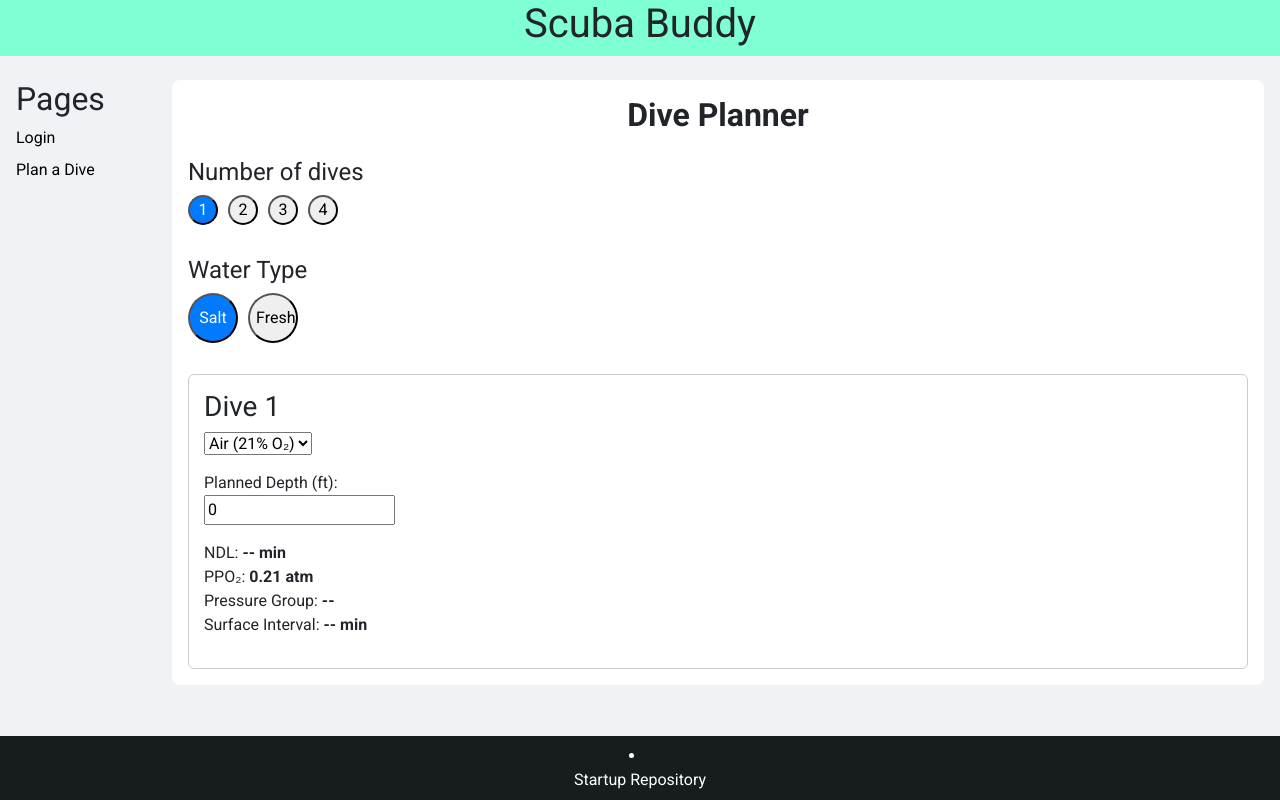
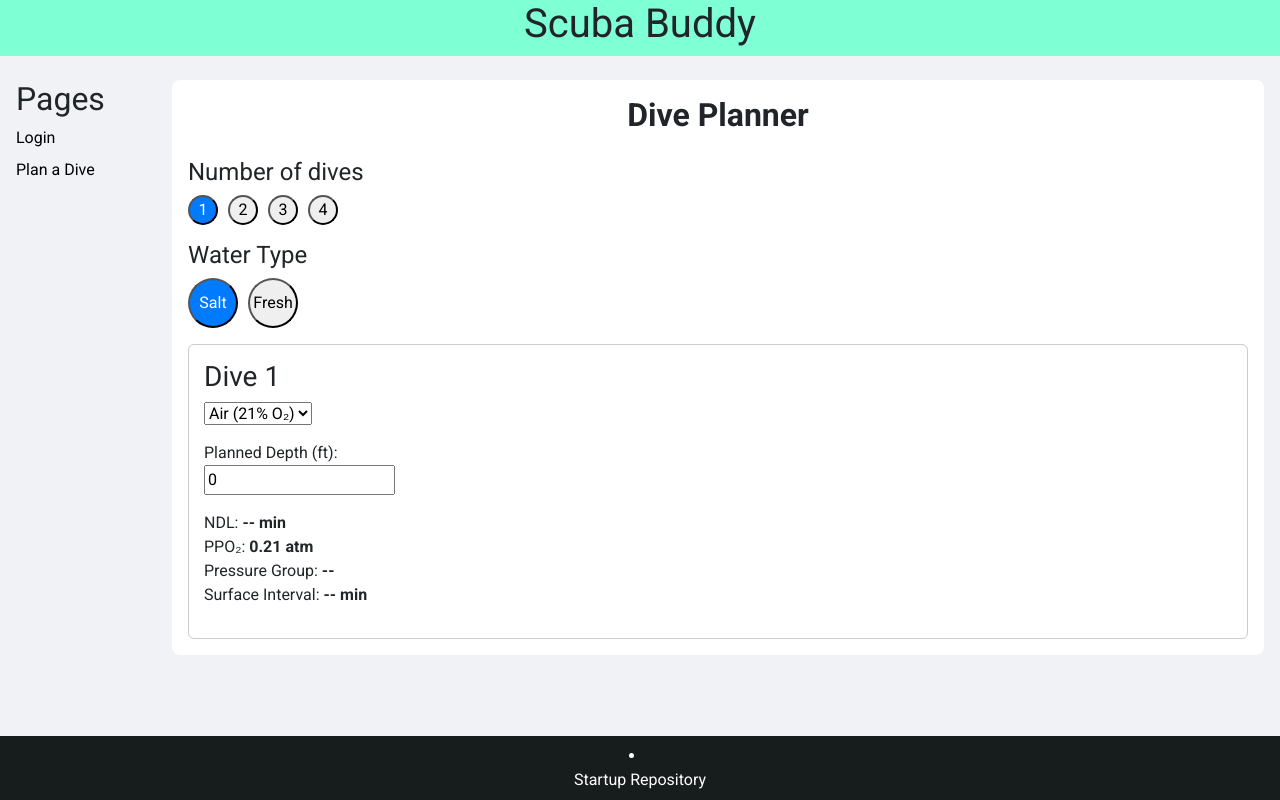
Before and after one commit to josh10e/startup, a React (Vite) app: page /diveplanner in a window 1280 px wide. Built offline with nearby package versions, Linux system fonts and the light colour scheme.

Commit message:
Fixed the water type button, fresh is now exactly in the middle of the button

```diff
--- a/src/app.css
+++ b/src/app.css
@@ -128,24 +128,24 @@ footer {
   margin-left: 10px;
 }
 
-.dive-selector, .water-selector {
-  margin-bottom: 15px;
+.dive-btn, .water-btn {
+  border-radius: 50%;
+  margin-right: 10px;
+  cursor: pointer;
+  display: inline-flex;
+  align-items: center;
+  justify-content: center;
+  text-align: center;
 }
 
 .dive-btn {
-  border-radius: 50%;
   width: 30px;
   height: 30px;
-  margin-right: 10px;
-  cursor: pointer;
 }
 
 .water-btn {
-  border-radius: 50%;
   width: 50px;
   height: 50px;
-  margin-right: 10px;
-  cursor: pointer;
 }
 
 .dive-btn.active, .water-btn.active {
```
